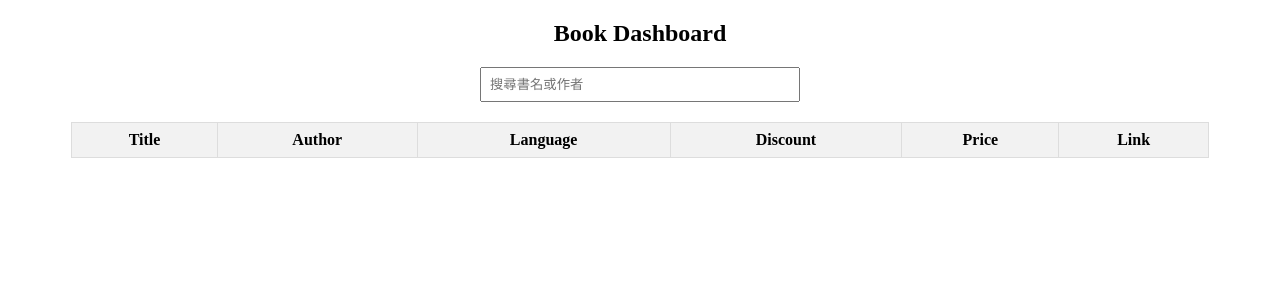
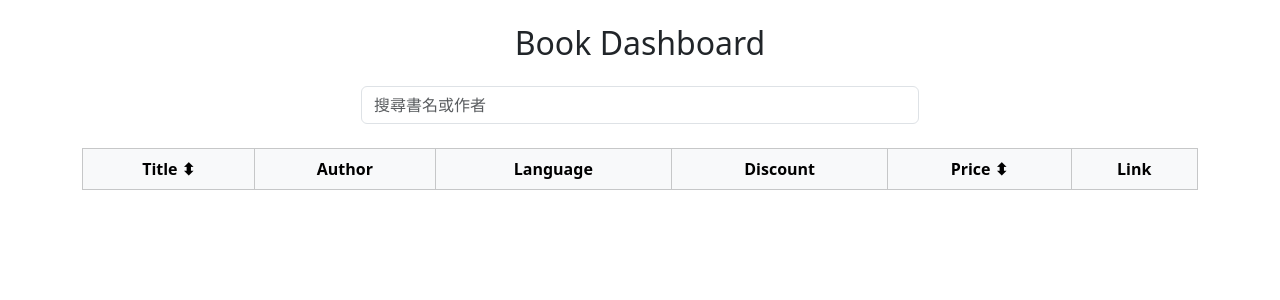
Before and after one commit to szweijin/books-api-flask, a Flask app: page /dashboard in a window 1280 px wide. Shown: the top 300 px of the page. Run offline with Flask 3, Linux system fonts and the light colour scheme; lists and menus that the app fills with data are empty.

Commit message:
Update dashboard.html

```diff
--- a/templates/dashboard.html
+++ b/templates/dashboard.html
@@ -3,65 +3,165 @@
 <head>
   <meta charset="UTF-8" />
   <title>Book Dashboard</title>
+  <link href="https://cdn.jsdelivr.net/npm/bootstrap@5.3.3/dist/css/bootstrap.min.css" rel="stylesheet">
   <style>
-        table {
-            width: 90%;
-            border-collapse: collapse;
-            margin: 20px auto;
-        }
-        th, td {
-            border: 1px solid #ddd;
-            padding: 8px;
-        }
-        th {
-            background: #f2f2f2;
-        }
-        input[type="text"] {
-            width: 300px;
-            margin: 10px auto;
-            display: block;
-            padding: 8px;
-        }
+    th.sortable { cursor: pointer; }
+    th.sortable:hover { text-decoration: underline; }
+    .pagination { justify-content: center; }
   </style>
 </head>
 <body>
-    <h2 style="text-align:center;">Book Dashboard</h2>
-    <input type="text" id="search" placeholder="搜尋書名或作者" />
+  <div class="container my-4">
+    <h2 class="text-center mb-4">Book Dashboard</h2>
 
-    <table id="books-table">
-        <thead>
+    <div class="mb-4 text-center">
+      <input type="text" id="search" class="form-control w-50 mx-auto" placeholder="搜尋書名或作者" />
+    </div>
+
+    <div class="table-responsive">
+      <table class="table table-hover table-bordered align-middle text-center" id="books-table">
+        <thead class="table-light">
           <tr>
-                <th>Title</th><th>Author</th><th>Language</th><th>Discount</th><th>Price</th><th>Link</th>
+            <th class="sortable" data-sort="0">Title ⬍</th>
+            <th>Author</th>
+            <th>Language</th>
+            <th>Discount</th>
+            <th class="sortable" data-sort="4">Price ⬍</th>
+            <th>Link</th>
           </tr>
         </thead>
         <tbody>
           {% for book in books %}
           <tr>
-                <td>{{ book.title }}</td>
+            <td>
+              <a href="#" class="book-title"
+                 data-title="{{ book.title }}"
+                 data-author="{{ book.author }}"
+                 data-language="{{ book.language }}"
+                 data-discount="{{ "%.2f"|format(book.discount or 0) }}"
+                 data-price="{{ "%.2f"|format(book.price or 0) }}"
+                 data-link="{{ book.link }}">
+                 {{ book.title }}
+              </a>
+            </td>
             <td>{{ book.author }}</td>
             <td>{{ book.language }}</td>
             <td>{{ "%.2f"|format(book.discount or 0) }}</td>
             <td>{{ "%.2f"|format(book.price or 0) }}</td>
-                <td><a href="{{ book.link }}" target="_blank">Buy</a></td>
+            <td><a href="{{ book.link }}" class="btn btn-sm btn-outline-primary" target="_blank">Buy</a></td>
           </tr>
           {% endfor %}
         </tbody>
       </table>
+    </div>
 
+    <nav>
+      <ul class="pagination mt-4" id="pagination"></ul>
+    </nav>
+  </div>
+
+  <!-- ootstrap Modal -->
+  <div class="modal fade" id="bookModal" tabindex="-1" aria-labelledby="bookModalLabel" aria-hidden="true">
+    <div class="modal-dialog modal-dialog-centered">
+      <div class="modal-content">
+        <div class="modal-header">
+          <h5 class="modal-title" id="bookModalLabel">書籍詳細資料</h5>
+          <button type="button" class="btn-close" data-bs-dismiss="modal" aria-label="Close"></button>
+        </div>
+        <div class="modal-body">
+          <p><strong>書名：</strong><span id="modal-title"></span></p>
+          <p><strong>作者：</strong><span id="modal-author"></span></p>
+          <p><strong>語言：</strong><span id="modal-language"></span></p>
+          <p><strong>折扣：</strong><span id="modal-discount"></span></p>
+          <p><strong>價格：</strong><span id="modal-price"></span></p>
+          <p><strong>連結：</strong><a href="#" target="_blank" id="modal-link">前往</a></p>
+        </div>
+      </div>
+    </div>
+  </div>
+
+  <script src="https://cdn.jsdelivr.net/npm/bootstrap@5.3.3/dist/js/bootstrap.bundle.min.js"></script>
   <script>
-document.getElementById("search").addEventListener("input", function() {
+    const rowsPerPage = 10;
+    let currentPage = 1;
+    let filteredRows = Array.from(document.querySelectorAll("#books-table tbody tr"));
+    const tableBody = document.querySelector("#books-table tbody");
+    const pagination = document.getElementById("pagination");
+
+    function displayPage(page) {
+      const start = (page - 1) * rowsPerPage;
+      const end = start + rowsPerPage;
+
+      filteredRows.forEach((row, index) => {
+        row.style.display = (index >= start && index < end) ? "" : "none";
+      });
+
+      currentPage = page;
+      renderPagination();
+    }
+
+    function renderPagination() {
+      const totalPages = Math.ceil(filteredRows.length / rowsPerPage);
+      pagination.innerHTML = "";
+
+      for (let i = 1; i <= totalPages; i++) {
+        const li = document.createElement("li");
+        li.className = `page-item ${i === currentPage ? "active" : ""}`;
+        li.innerHTML = `<a class="page-link" href="#">${i}</a>`;
+        li.addEventListener("click", (e) => {
+          e.preventDefault();
+          displayPage(i);
+        });
+        pagination.appendChild(li);
+      }
+    }
+
+    document.getElementById("search").addEventListener("input", function () {
       const keyword = this.value.toLowerCase();
-    const rows = document.querySelectorAll("#books-table tbody tr");
-    rows.forEach(row => {
+      filteredRows = Array.from(tableBody.querySelectorAll("tr")).filter(row => {
         const title = row.cells[0].textContent.toLowerCase();
         const author = row.cells[1].textContent.toLowerCase();
-        if (title.includes(keyword) || author.includes(keyword)) {
-            row.style.display = "";
+        return title.includes(keyword) || author.includes(keyword);
+      });
+      displayPage(1);
+    });
+
+    document.querySelectorAll("th.sortable").forEach(th => {
+      let ascending = true;
+      th.addEventListener("click", () => {
+        const index = th.getAttribute("data-sort");
+        filteredRows.sort((a, b) => {
+          let valA = a.cells[index].textContent.trim();
+          let valB = b.cells[index].textContent.trim();
+          const numA = parseFloat(valA);
+          const numB = parseFloat(valB);
+          if (!isNaN(numA) && !isNaN(numB)) {
+            return ascending ? numA - numB : numB - numA;
           } else {
-            row.style.display = "none";
+            return ascending ? valA.localeCompare(valB) : valB.localeCompare(valA);
           }
         });
+        ascending = !ascending;
+        displayPage(1);
       });
+    });
+
+    document.querySelectorAll(".book-title").forEach(link => {
+      link.addEventListener("click", function (e) {
+        e.preventDefault();
+        document.getElementById("modal-title").textContent = this.dataset.title;
+        document.getElementById("modal-author").textContent = this.dataset.author;
+        document.getElementById("modal-language").textContent = this.dataset.language;
+        document.getElementById("modal-discount").textContent = this.dataset.discount;
+        document.getElementById("modal-price").textContent = this.dataset.price;
+        document.getElementById("modal-link").href = this.dataset.link;
+
+        const modal = new bootstrap.Modal(document.getElementById("bookModal"));
+        modal.show();
+      });
+    });
+
+    displayPage(1);
   </script>
 </body>
 </html>
```
Lines whose indentation alone changed are shown as unchanged.
